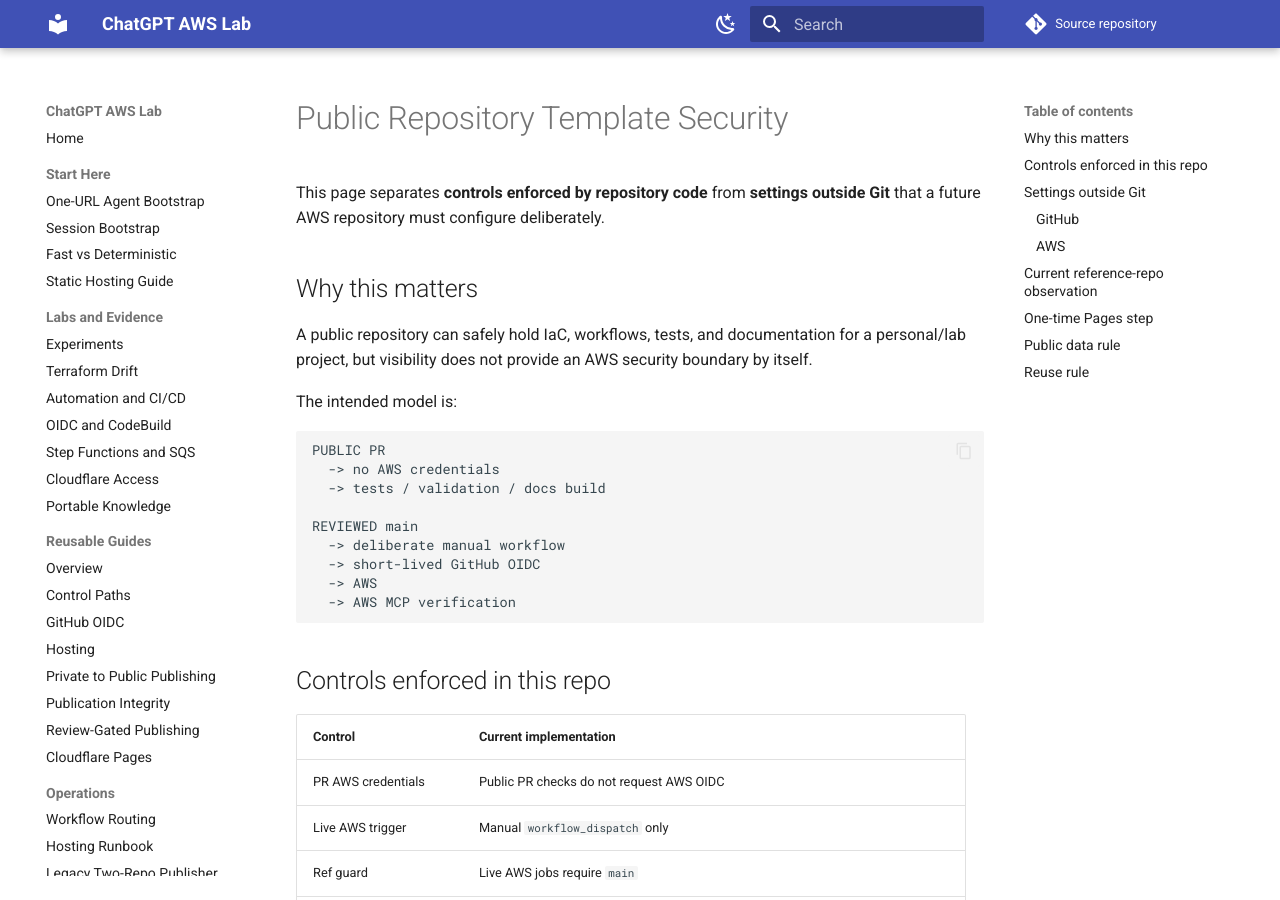
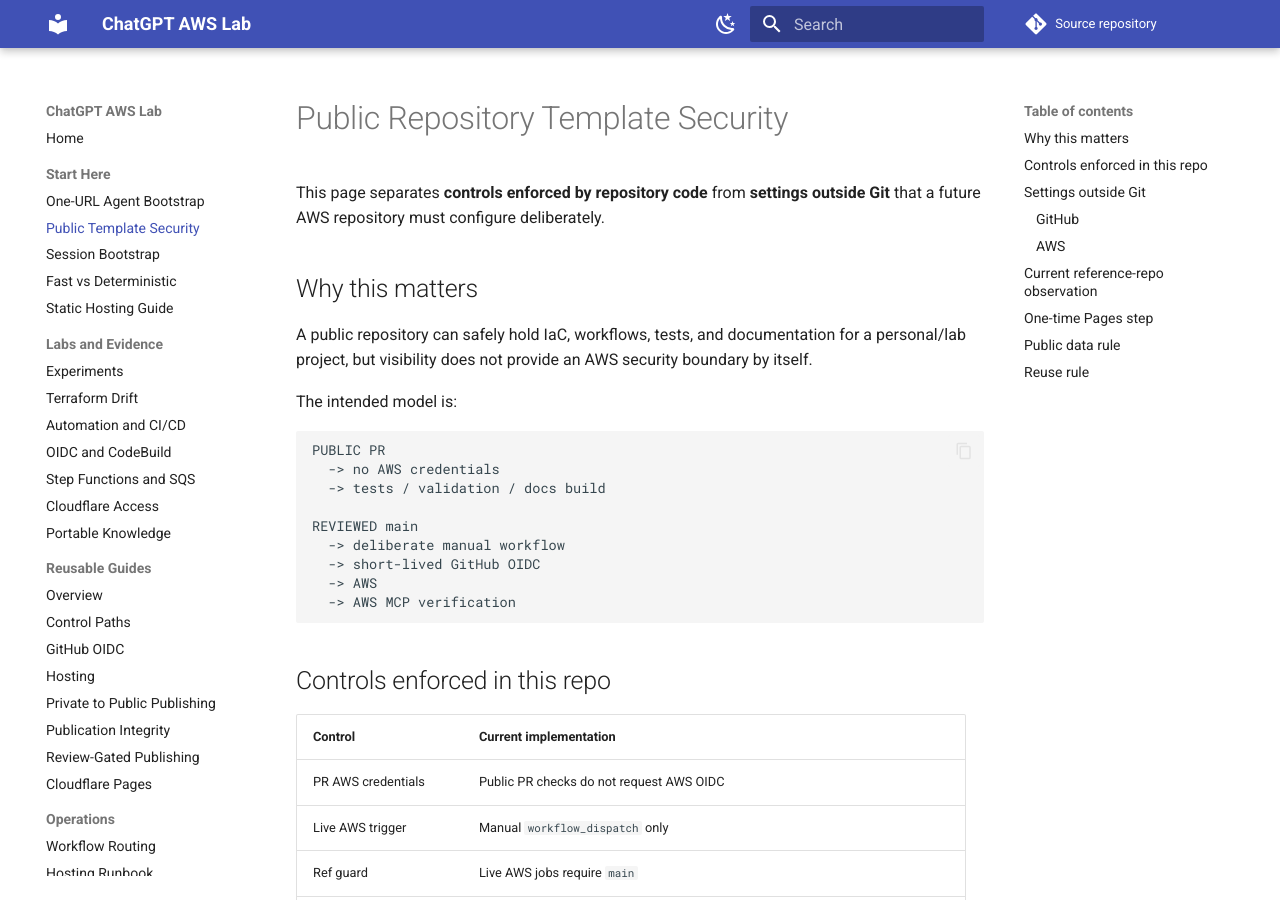
Before and after one commit to mytestlab123/chatgpt-aws, an MkDocs documentation site: the page built from docs/PUBLIC_TEMPLATE_SECURITY.md, in a window 1280 px wide and 900 px high. Built offline with MkDocs 1.6.1 and Material for MkDocs 9.7.7, drawn with Linux system fonts in a browser that asks for light colours; comment, search, counter and statistics services are not loaded.

Commit message:
Add public template security guide to docs nav

```diff
--- a/mkdocs.yml
+++ b/mkdocs.yml
@@ -52,6 +52,7 @@
   - Home: index.md
   - Start Here:
       - One-URL Agent Bootstrap: PROMPT.md
+      - Public Template Security: PUBLIC_TEMPLATE_SECURITY.md
       - Session Bootstrap: SESSION_BOOTSTRAP.md
       - Fast vs Deterministic: CONTROL_PATHS.md
       - Static Hosting Guide: STATIC_SITE_HOSTING_GUIDE.md
@@ -75,7 +76,7 @@
   - Operations:
       - Workflow Routing: WORKFLOW_ROUTING.md
       - Hosting Runbook: HOSTING.md
-      - Legacy Two-Repo Publisher: PUBLIC_DOCS_PUBLISHING.md
+      - Optional Private-to-Public Publisher: PUBLIC_DOCS_PUBLISHING.md
 
 extra:
   generator: false
```
